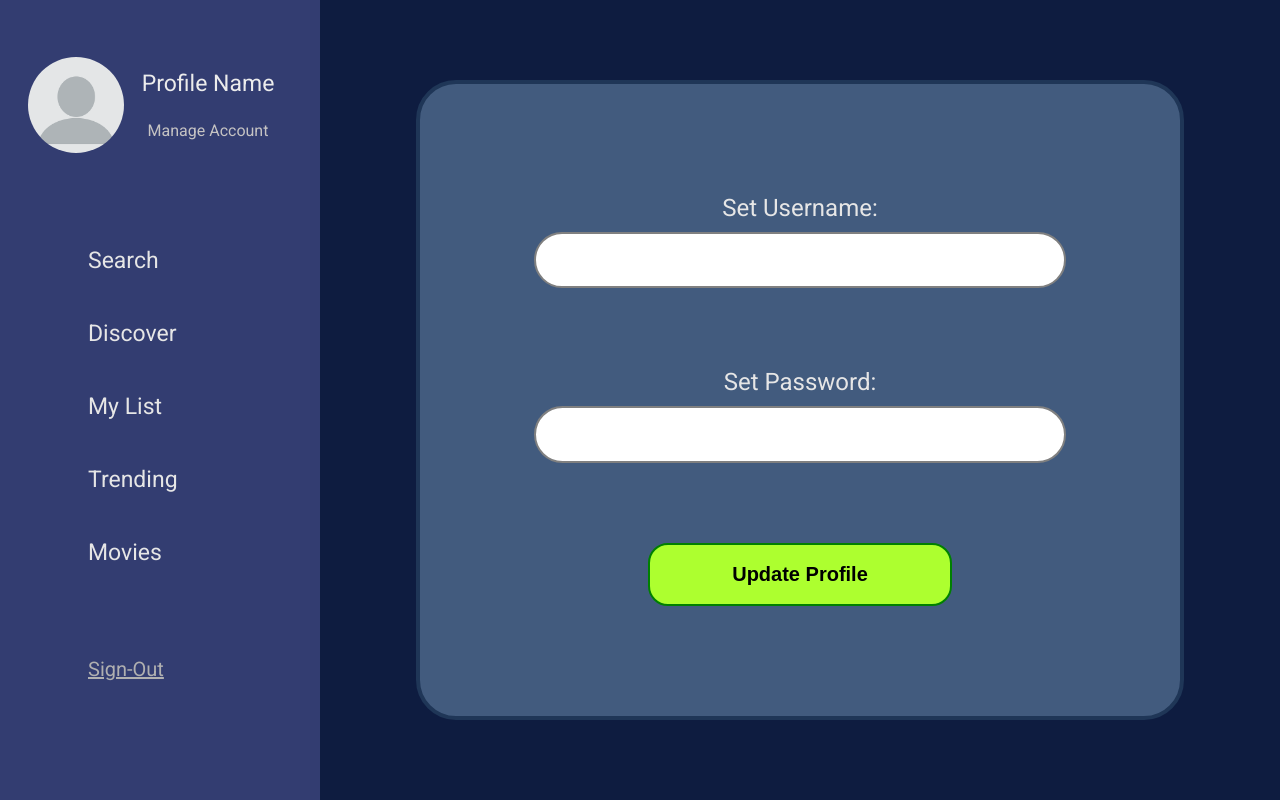
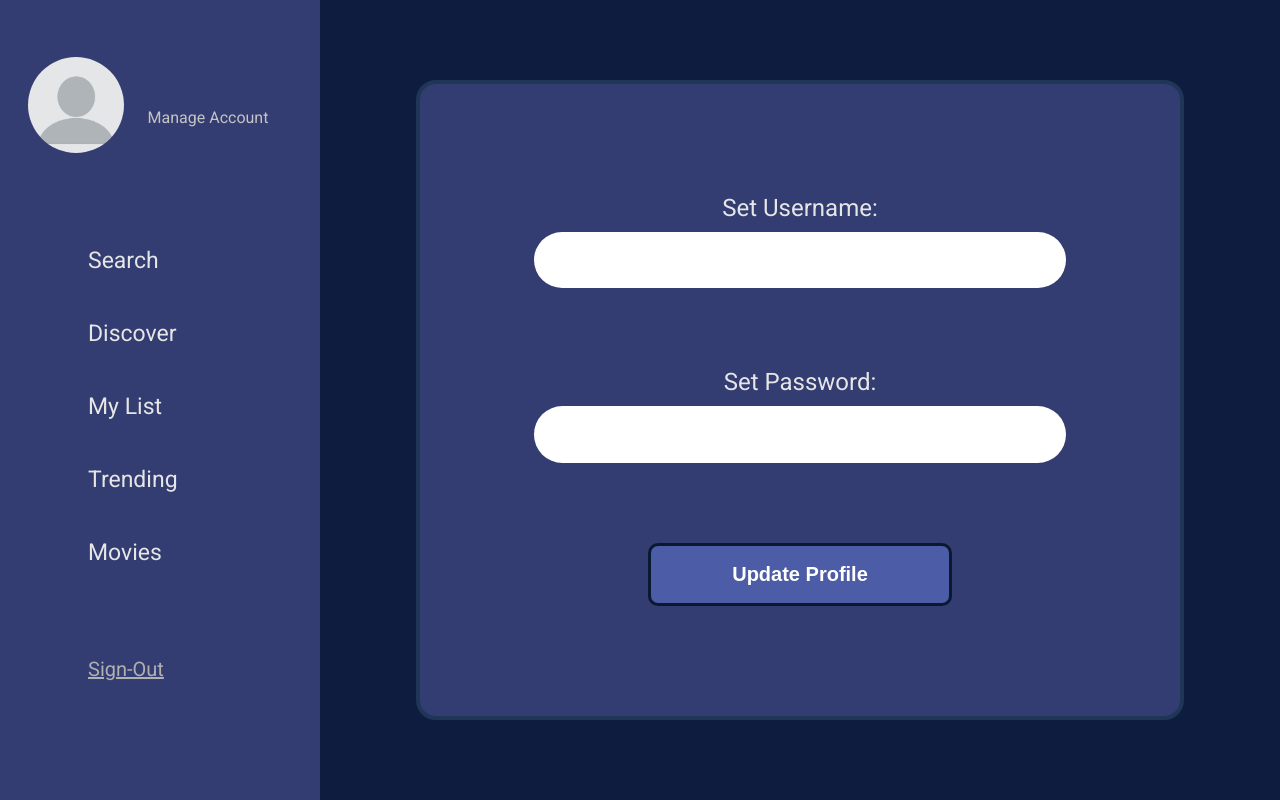
Before and after one commit to FMark207/Filmek-Project, a plain HTML site: page accountManager.html in a window 1280 px wide. Both pictures are taken after a click on the button "Update Profile". Drawn offline with Linux system fonts and the light colour scheme.

Commit message:
Semi-Complete Settings

```diff
--- a/accountManager.html
+++ b/accountManager.html
@@ -36,7 +36,7 @@
             <label for="password">Set Password: </label>
             <input type="password" id="password">
             </div>
-            <button>Update Profile</button>
+            <button onclick="setLogin()">Update Profile</button>
         </div>
     </div>
     <script src="script.js"></script>
--- a/css/style.css
+++ b/css/style.css
@@ -164,8 +164,8 @@ a{
 .account-panel{
     height: 80%;
     width: 80%;
-    background-color: rgb(66, 91, 126);
-    border-radius: 40px;
+    background-color:#333D71;
+    border-radius: 20px;
     display: flex;
     justify-content: center;
     align-items: center;
@@ -192,7 +192,7 @@ a{
     width: 70%;
     height: 80%;
     border-radius: 40px;
-    border: 2px solid gray;
+    border: 0;
     font-size: 24px;
     text-align: center;
 }
@@ -200,18 +200,19 @@ a{
 .account-panel button{
     width: 40%;
     height: 10%;
-    border-radius: 20px;
-    border: 2px solid green;
-    background-color: greenyellow;
+    border-radius: 10px;
+    border:#091932 3px solid;
+    background-color:#4d5ca6 ;
     font-size: 20px;
     font-weight: bold;
     cursor: pointer;
     transition: 0.1s ease-in-out;
+    color: white;
 }
 
 .account-panel button:hover{
     transform: scale(1.05);
-    background-color: rgb(137, 204, 37);
+    background-color: #3f4c8a;
 }
 
 .account-panel button:active{
--- a/script.js
+++ b/script.js
@@ -0,0 +1,16 @@
+let data = {username: "", password: ""}
+let storedData = JSON.parse(localStorage.getItem("UserData"))
+
+let guiName = document.getElementById("profile-name")
+
+document.getElementById("username").value = storedData.username
+document.getElementById("password").value = storedData.password
+guiName.innerHTML = storedData.username
+
+function setLogin() {
+    data.username = document.getElementById("username").value
+    data.password = document.getElementById("password").value
+    guiName.innerHTML = document.getElementById("username").value
+    console.log(data.username, data.password);
+    localStorage.setItem("UserData", JSON.stringify(data))
+}
```
